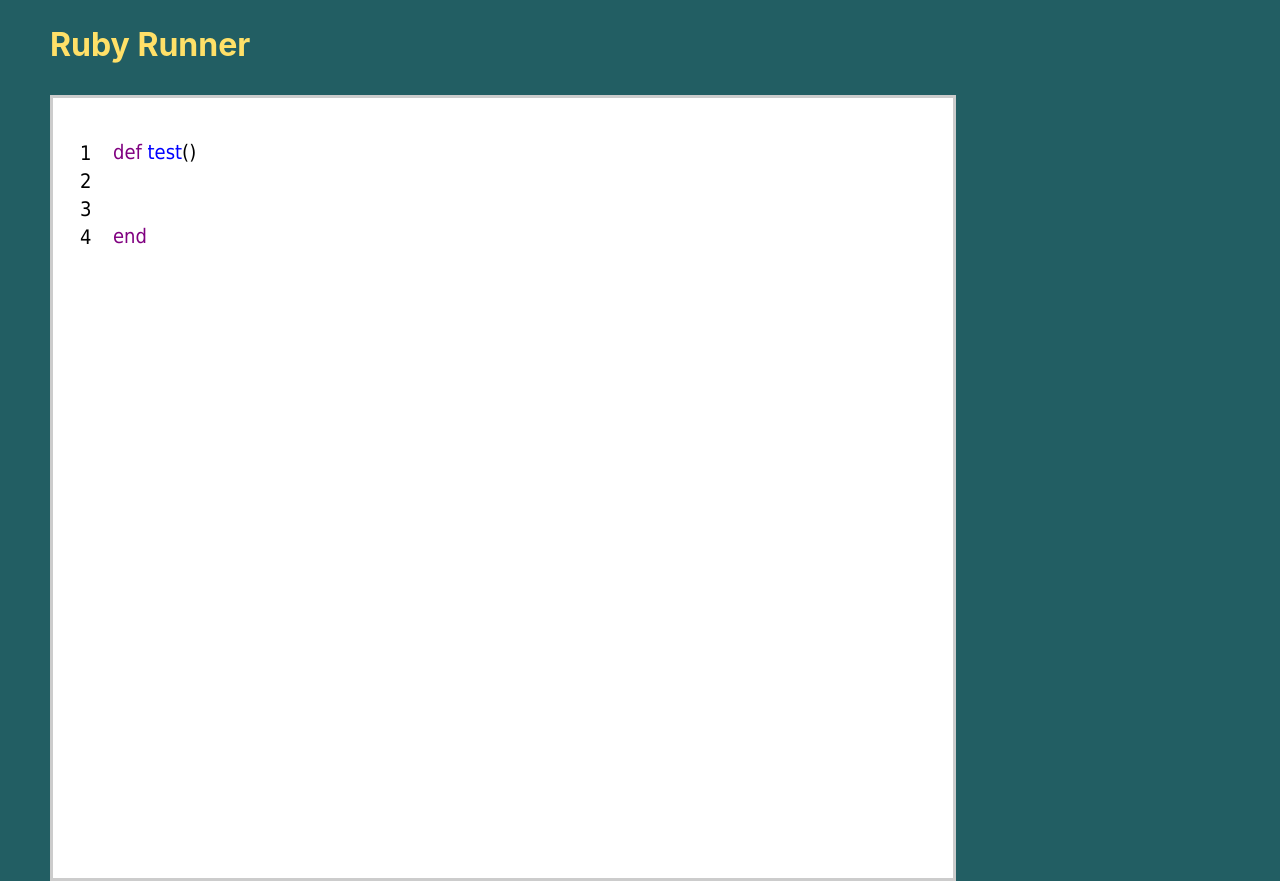
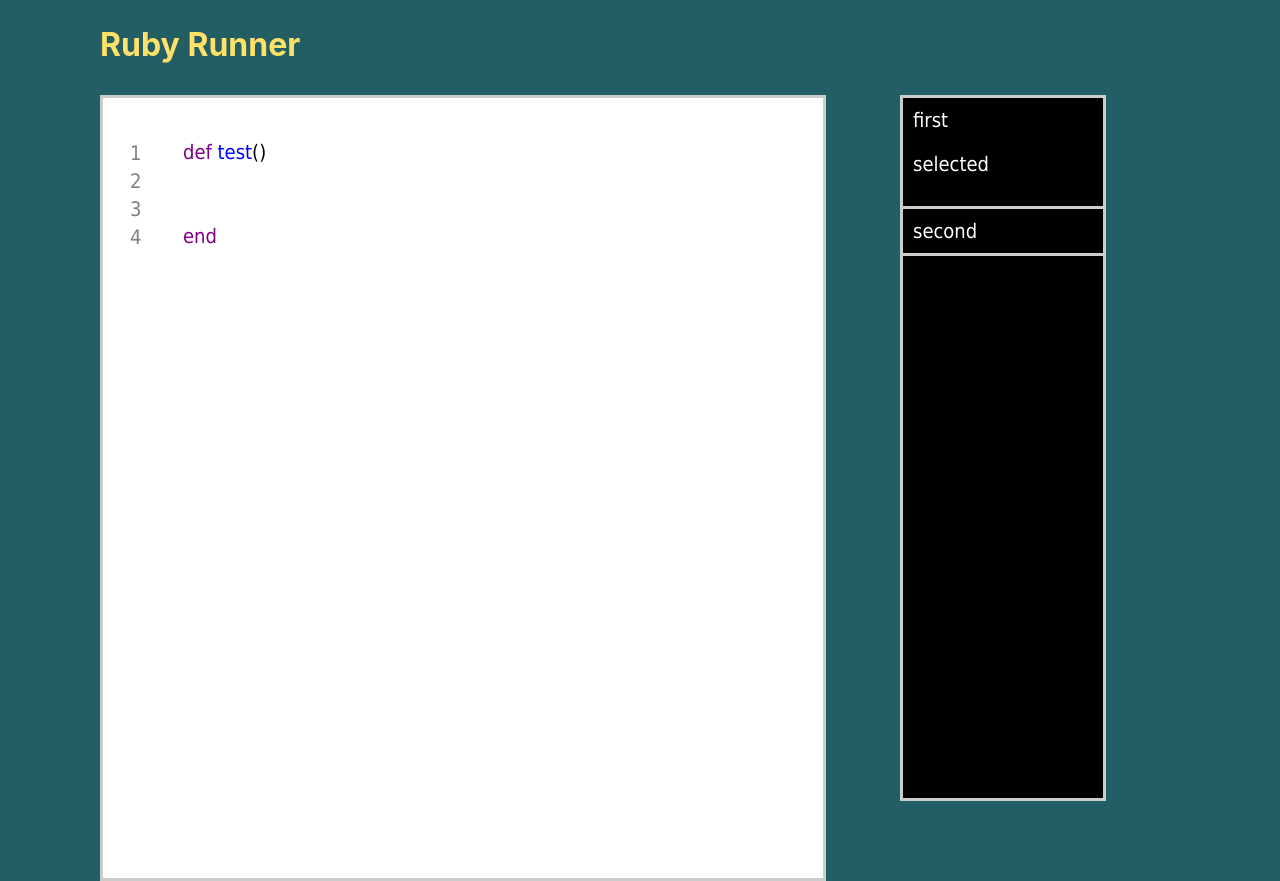
Before and after one commit to bmartinson5/ruby-IDE, a React (Create React App) app: page / in a window 1280 px wide. Built offline with nearby package versions, Linux system fonts and the light colour scheme.

Commit message:
added another bar that holds current problem state

```diff
--- a/src/components/App.js
+++ b/src/components/App.js
@@ -2,6 +2,7 @@ import React from "react";
 import "../css/App.css";
 import CodeContent from "./CodeContent";
 import Editor from "./Editor";
+import Problems from "./Problems";
 import Test from "./Test";
 
 function App() {
@@ -9,6 +10,7 @@ function App() {
     <div>
       <h1>Ruby Runner</h1>
       <Editor />
+      <Problems />
     </div>
   );
 }
--- a/src/components/Editor.js
+++ b/src/components/Editor.js
@@ -274,8 +274,6 @@ export default class Editor extends React.Component {
     const indentLength = spaces.length - 4 < 0 ? 0: spaces.length - 4;
     const lineText = this.getLineText(currentLine)
     const offset = lineText.search(/\S/);
-    console.log('spaces', spaces.length);
-    console.log('offset', offset);
     this.reverseTab(result, offset-indentLength);
   }
 
--- /dev/null
+++ b/src/components/Problem.js
@@ -0,0 +1,37 @@
+import React from "react";
+import "../css/Problems.css";
+
+const default_problems = [
+  "first",
+  "second"
+]
+
+export default class Editor extends React.Component {
+  constructor(props) {
+    super(props)
+    this.state = {
+      selected: this.props.selected,
+    }
+  }
+
+  componentDidUpdate(prevProps){
+    if(prevProps.selected !== this.props.selected){
+        this.setState({
+            selected: this.props.selected
+        });
+    }
+}
+
+  handleClick = () => {
+    this.props.callback(this.props.index)
+  }
+
+  render(){
+    return (
+      <div className="problem-list-item" onClick={() => this.handleClick()}>
+        {this.props.problem}
+        {this.state.selected && <p>selected</p>}
+      </div>
+    )
+  }
+}
--- /dev/null
+++ b/src/components/Problems.js
@@ -0,0 +1,40 @@
+import React from "react";
+import Problem from "./Problem.js"
+import "../css/Problems.css";
+
+const default_problems = [
+  "first",
+  "second"
+]
+
+export default class Editor extends React.Component {
+  constructor(props) {
+    super(props)
+    this.state = {
+      problems: default_problems,
+      clickedProblem: 0
+    }
+  }
+
+  handleProblemChange = (index) => {
+    this.setState({
+      clickedProblem: index
+    })
+  }
+
+  render(){
+    return (
+      <div className="problems-list">
+        {console.log(this.state.clickedProblem)}
+        {this.state.problems.map((problem, index) => (
+          <Problem
+            callback={this.handleProblemChange}
+            selected={this.state.clickedProblem === index}
+            problem={this.state.problems[index]}
+            index={index}
+          />
+        ))}
+      </div>
+    )
+  }
+}
--- a/src/css/App.css
+++ b/src/css/App.css
@@ -1,5 +1,5 @@
 h1 {
-  margin-left: 50px;
+  margin-left: 100px;
   margin-top: 25px;
   color: #ffe068;
 }
--- a/src/css/CodeContent.css
+++ b/src/css/CodeContent.css
@@ -6,15 +6,15 @@ div[contenteditable="true"] {
   background-color: white;
   font-size: 20px;
   position: absolute;
-  width: 800px;
+  width: 600px;
   height: 700px;
   margin-top: 10px;
-  margin-left: 50px;
+  margin-left: 100px;
   resize: none;
   outline: none;
   border: 3px solid #cccccc;
   padding: 40px;
-  padding-left: 60px;
+  padding-left: 80px;
   font-family: Tahoma, sans-serif;
 }
 
@@ -23,14 +23,17 @@ div[contenteditable="true"] {
 }
 .code-container {
   position: relative;
+  margin-left: 50px;
 }
 
 .side-numbers {
   font-family: Tahoma, sans-serif;
+  color: grey;
   position: absolute;
   width: 10px;
   margin-top: 53.5px;
-  left: 80px;
+  margin-right: 50px;
+  left: 130px;
   z-index: 10;
 }
 
--- /dev/null
+++ b/src/css/Problems.css
@@ -0,0 +1,22 @@
+.problems-list {
+  background-color: black;
+  color: white;
+  font-size: 20px;
+  position: absolute;
+  width: 200px;
+  height: 700px;
+  margin-top: 10px;
+  left: 900px;
+  resize: none;
+  outline: none;
+  border: 3px solid #cccccc;
+  padding: 0px;
+  padding-left: 0px;
+  font-family: Tahoma, sans-serif;
+}
+
+.problem-list-item {
+  border-bottom: 3px solid #cccccc;
+  padding: 10px;
+  position: relative;
+}
```
